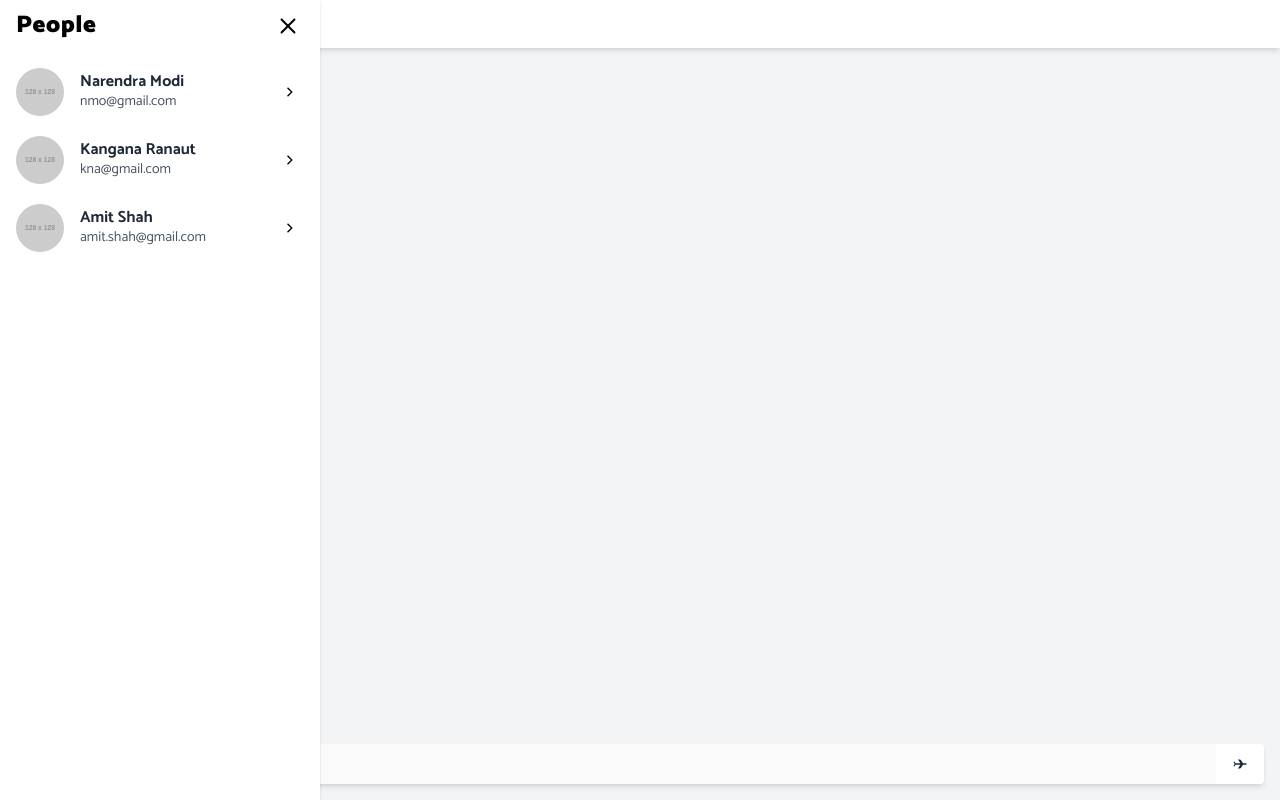
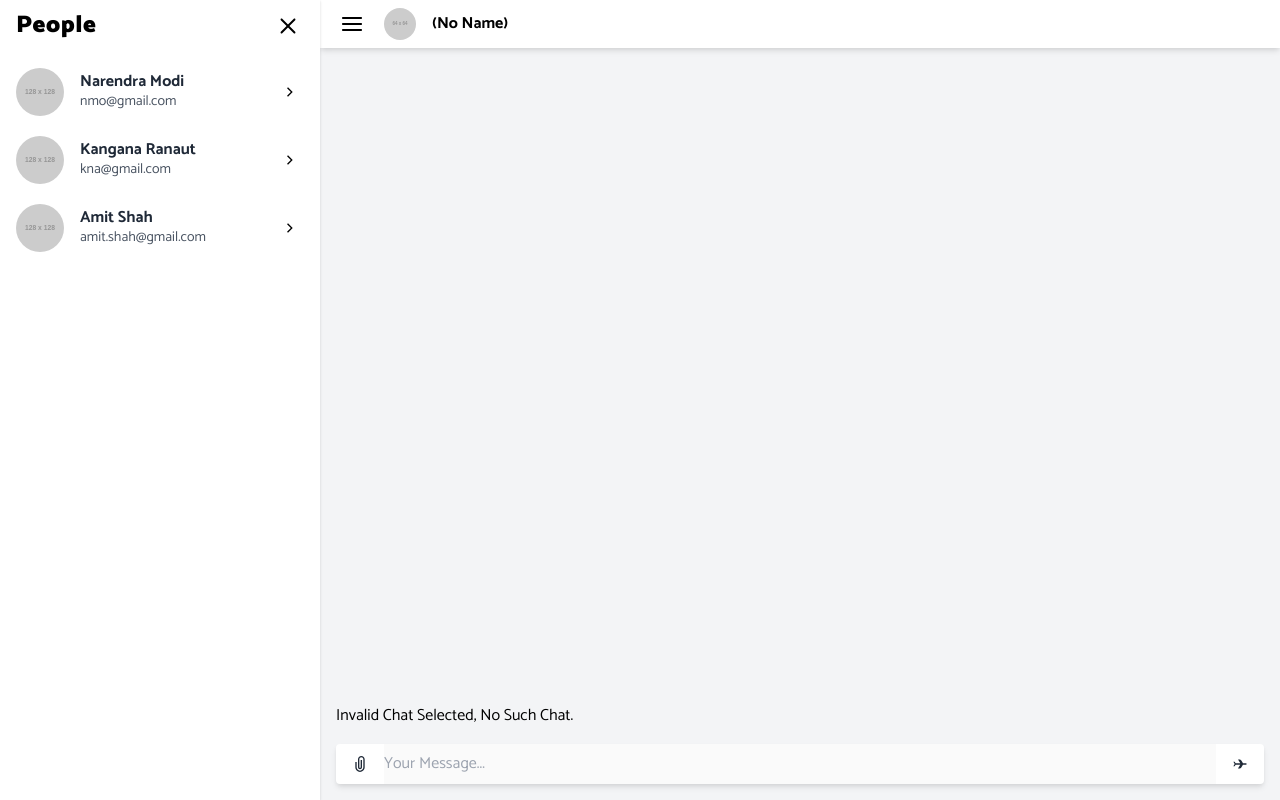
Before and after one commit to rumansaleem/chat-app-next-ts, a React (Vite) app: page /chats/1 in a window 1280 px wide. Built offline with nearby package versions, Linux system fonts and the light colour scheme.

Commit message:
non-floating  sidebar on widescreen & new msg fixd bottm

```diff
--- a/src/components/chat/ChatPage.tsx
+++ b/src/components/chat/ChatPage.tsx
@@ -2,7 +2,7 @@ import * as React from 'react';
 import { CSSTransition } from 'react-transition-group';
 import ChatSidebar from './ChatSidebar';
 import useScreenDimensions from '../../utils/useScreenDimensions';
-import { RouteInfo, RouterPageProps, SwitchRoutes } from '../../routes';
+import { RouterPageProps, SwitchRoutes } from '../../routes';
 import ChatHeader from './ChatHeader';
 import Message from './Message';
 import { CgAirplane, CgAttachment } from 'react-icons/cg';
@@ -44,15 +44,19 @@ const ChatPage: React.FC<RouterPageProps> = ({ routes }) => {
         <ChatSidebar
           id="chat-sidebar"
           hideSidebar={(): void => setShowSidebar(false)}
-          className="fixed z-40 w-sidebar bg-white text-black shadow h-full transform transition-all duration-300"
+          className={
+            (isWideScreen ? '' : 'fixed ') +
+            'z-40 w-sidebar bg-white text-black shadow h-full transform transition-all duration-300'
+          }
         />
       </CSSTransition>
-      <div id="chat-area" className="flex-1 flex flex-col">
+      <div id="chat-area" className="relative flex-1 flex flex-col">
         <ChatHeader chat={chat} showSidebarToggle={true} toggleSidebar={toggleSidebar} />
         <main
           id="message-container"
-          className="my-2 px-4 py-2 flex-1 flex flex-col-reverse space-y-4 space-y-reverse overflow-auto"
+          className="my-2 px-4 pt-2 pb-16 flex-1 flex flex-col-reverse overflow-auto"
         >
+          <div className="w-full max-w-screen-lg mx-auto flex flex-col-reverse space-y-4 space-y-reverse">
             {chat ? (
               chat.messages.map((message) => <Message key={message.id} message={message} />)
             ) : chatId !== '' ? (
@@ -60,8 +64,9 @@ const ChatPage: React.FC<RouterPageProps> = ({ routes }) => {
             ) : (
               <p>Select a conversation from Sidebar</p>
             )}
+          </div>
         </main>
-        <footer id="compose-message" className="p-4 pt-0">
+        <footer id="compose-message" className="absolute bg-gray-100 bottom-0 inset-x-0 p-4 pt-2">
           <div className="flex items-center space-x-2 rounded shadow-md bg-white px-2">
             <button className="p-2 rounded-full hover:bg-gray-200 text-gray-800">
               <CgAttachment className="w-4 h-4" />
```
Lines whose indentation alone changed are shown as unchanged.
